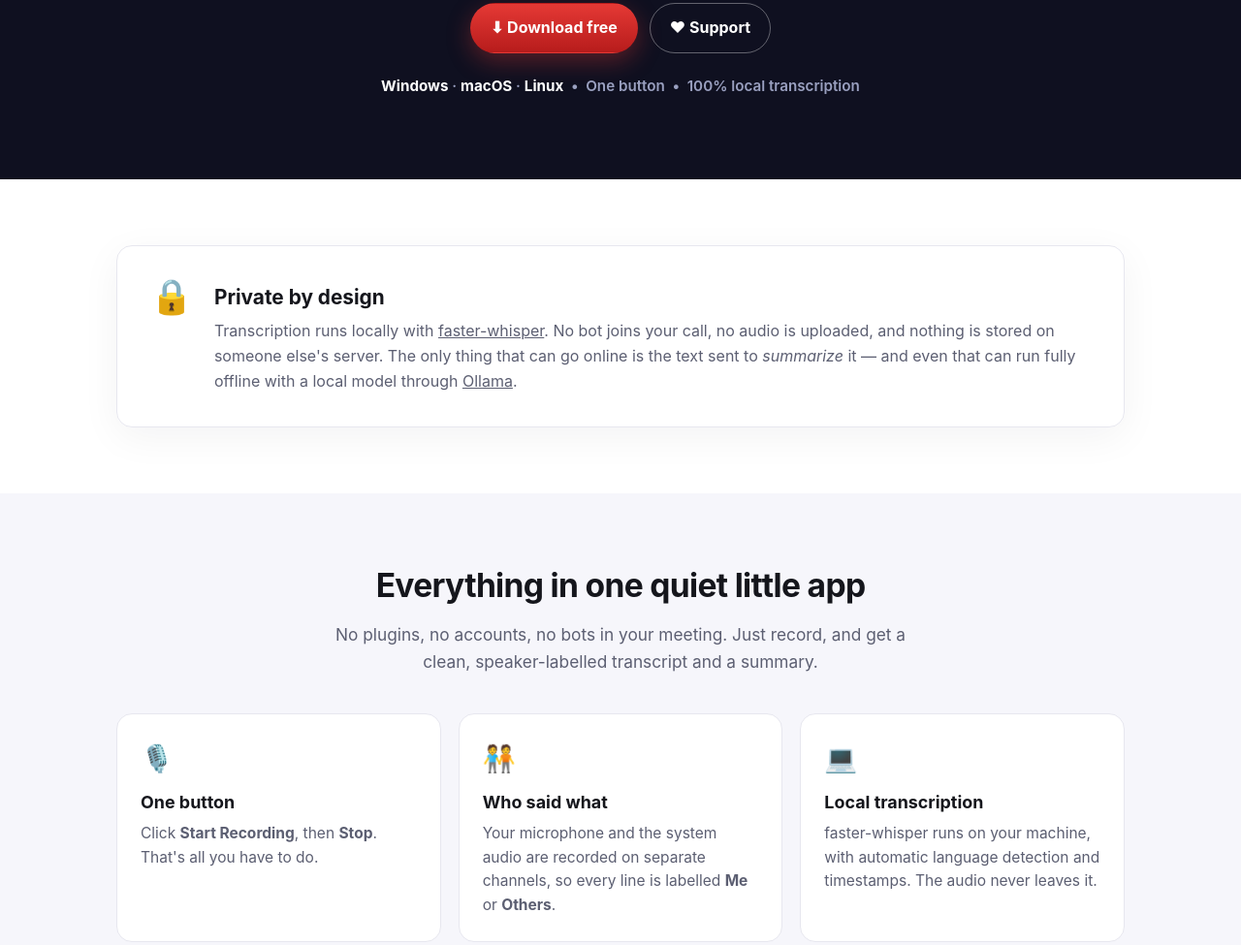
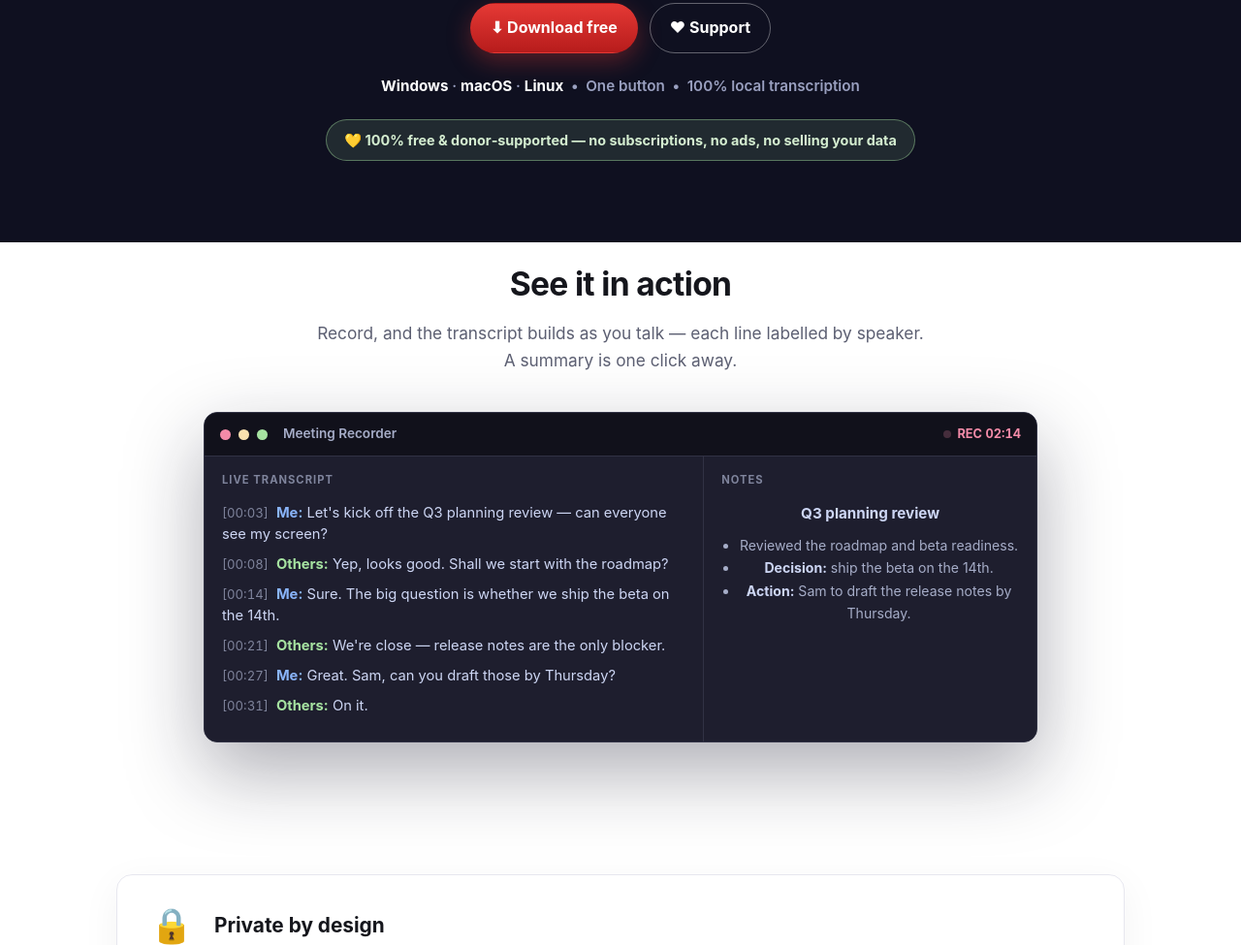
Before and after one commit to giacfalk/meeting-transcribe-n-summarize, a plain HTML site: page index.html in a window 1280 px wide. Shown: the part 438-1413 px from the top of the page at 97% size. Drawn offline with Linux system fonts and the light colour scheme.

Commit message:
Website: animated app demo mockup + free & donor-supported highlight

```diff
--- a/index.html
+++ b/index.html
@@ -3,6 +3,7 @@
 <head>
 <meta charset="utf-8">
 <meta name="viewport" content="width=device-width, initial-scale=1">
+<script>document.documentElement.classList.add('js')</script>
 <title>Meeting Recorder — private, local meeting transcription</title>
 <meta name="description" content="A one-button desktop app that records your meetings, transcribes them locally, labels who said what, and writes the summary. Your audio never leaves your machine. Windows, macOS, Linux.">
 <link rel="icon" href="assets/logo.png">
@@ -92,6 +93,44 @@
   .hero .meta{margin-top:22px;color:#9aa0c0;font-size:.95rem;font-weight:600}
   .hero .meta b{color:#fff}
 
+  /* free & donor-supported pill */
+  .free-pill{display:inline-flex;align-items:center;gap:8px;margin-top:22px;padding:9px 18px;border-radius:999px;
+    background:rgba(166,227,161,.12);border:1px solid rgba(166,227,161,.42);color:#d4edd0;font-weight:700;font-size:.9rem}
+
+  /* demo (app mockup) */
+  .demo{padding-top:16px}
+  .app{max-width:860px;margin:0 auto;background:#1e1e2e;border:1px solid #313244;border-radius:14px;overflow:hidden;
+    box-shadow:0 30px 80px rgba(20,20,40,.35);text-align:left}
+  .app .titlebar{display:flex;align-items:center;gap:8px;background:#11111b;padding:11px 16px;border-bottom:1px solid #313244}
+  .app .tdot{width:11px;height:11px;border-radius:50%;background:#45475a}
+  .app .tdot.r{background:#f38ba8}.app .tdot.y{background:#f9e2af}.app .tdot.g{background:#a6e3a1}
+  .app .ttl{color:#a6adc8;font-size:.85rem;font-weight:600;margin-left:8px}
+  .app .rec{margin-left:auto;color:#f38ba8;font-size:.8rem;font-weight:700;display:flex;align-items:center;gap:6px;font-variant-numeric:tabular-nums}
+  .app .rec::before{content:"";width:8px;height:8px;border-radius:50%;background:#f38ba8;animation:pulse 1.4s ease-in-out infinite}
+  @keyframes pulse{0%,100%{opacity:1}50%{opacity:.2}}
+  .app .body{display:grid;grid-template-columns:1.5fr 1fr;gap:1px;background:#313244}
+  .app .pane{background:#1e1e2e;padding:16px 18px;min-height:236px}
+  .app .plabel{color:#7f849c;font-size:.7rem;font-weight:700;letter-spacing:.09em;text-transform:uppercase;margin-bottom:13px}
+  .app .line{font-size:.92rem;line-height:1.5;margin-bottom:9px;color:#cdd6f4}
+  .app .line .ts{color:#7f849c;font-variant-numeric:tabular-nums;margin-right:4px;font-size:.82rem}
+  .app .line .me{color:#89b4fa;font-weight:700}
+  .app .line .ot{color:#a6e3a1;font-weight:700}
+  .app .cursor{display:inline-block;width:7px;height:15px;background:#89b4fa;vertical-align:-2px;margin-left:3px;animation:blink 1.05s step-end infinite}
+  @keyframes blink{0%,100%{opacity:1}50%{opacity:0}}
+  .app .note h4{margin:0 0 9px;color:#cdd6f4;font-size:.95rem}
+  .app .note ul{margin:0;padding-left:18px;color:#a6adc8;font-size:.88rem;line-height:1.65}
+  .app .note b{color:#cdd6f4}
+  @media(max-width:620px){.app .body{grid-template-columns:1fr}}
+  /* animated line-by-line reveal (progressive enhancement; static if no JS) */
+  .js .demo .line{opacity:0;transform:translateY(8px)}
+  .demo.reveal .line{opacity:1;transform:none;transition:opacity .45s ease,transform .45s ease}
+  .demo.reveal .line:nth-child(2){transition-delay:.45s}
+  .demo.reveal .line:nth-child(3){transition-delay:.9s}
+  .demo.reveal .line:nth-child(4){transition-delay:1.35s}
+  .demo.reveal .line:nth-child(5){transition-delay:1.8s}
+  .demo.reveal .line:nth-child(6){transition-delay:2.25s}
+  @media(prefers-reduced-motion:reduce){.js .demo .line{opacity:1;transform:none}}
+
   /* sections */
   section{padding:68px 0}
   .soft{background:var(--bg-soft)}
@@ -170,8 +209,47 @@
       <a class="btn btn-ghost" href="#support">♥ Support</a>
     </div>
     <div class="meta"><b>Windows</b> · <b>macOS</b> · <b>Linux</b> &nbsp;•&nbsp; One button &nbsp;•&nbsp; 100% local transcription</div>
+    <div class="free-pill">💛 100% free &amp; donor‑supported — no subscriptions, no ads, no selling your data</div>
   </div>
 </header>
+
+<section class="demo">
+  <div class="wrap">
+    <h2>See it in action</h2>
+    <p class="lead">Record, and the transcript builds as you talk — each line labelled by speaker. A summary is one click away.</p>
+    <div class="app">
+      <div class="titlebar">
+        <span class="tdot r"></span><span class="tdot y"></span><span class="tdot g"></span>
+        <span class="ttl">Meeting Recorder</span>
+        <span class="rec">REC 02:14</span>
+      </div>
+      <div class="body">
+        <div class="pane">
+          <div class="plabel">Live transcript</div>
+          <div class="lines">
+            <div class="line"><span class="ts">[00:03]</span> <span class="me">Me:</span> Let's kick off the Q3 planning review — can everyone see my screen?</div>
+            <div class="line"><span class="ts">[00:08]</span> <span class="ot">Others:</span> Yep, looks good. Shall we start with the roadmap?</div>
+            <div class="line"><span class="ts">[00:14]</span> <span class="me">Me:</span> Sure. The big question is whether we ship the beta on the 14th.</div>
+            <div class="line"><span class="ts">[00:21]</span> <span class="ot">Others:</span> We're close — release notes are the only blocker.</div>
+            <div class="line"><span class="ts">[00:27]</span> <span class="me">Me:</span> Great. Sam, can you draft those by Thursday?</div>
+            <div class="line"><span class="ts">[00:31]</span> <span class="ot">Others:</span> On it.<span class="cursor"></span></div>
+          </div>
+        </div>
+        <div class="pane">
+          <div class="plabel">Notes</div>
+          <div class="note">
+            <h4>Q3 planning review</h4>
+            <ul>
+              <li>Reviewed the roadmap and beta readiness.</li>
+              <li><b>Decision:</b> ship the beta on the 14th.</li>
+              <li><b>Action:</b> Sam to draft the release notes by Thursday.</li>
+            </ul>
+          </div>
+        </div>
+      </div>
+    </div>
+  </div>
+</section>
 
 <section>
   <div class="wrap">
@@ -242,7 +320,7 @@
 <section id="support">
   <div class="wrap">
     <h2>Support the project</h2>
-    <p class="lead">Meeting Recorder is free for noncommercial use and built in spare time. If it saves you time, a small contribution keeps it improving.</p>
+    <p class="lead">Meeting Recorder is free, and kept going by donations — not ads, subscriptions, or selling your data. If it saves you time, a small contribution keeps it improving.</p>
     <div class="support-ctas">
       <a class="btn btn-pink" href="https://github.com/sponsors/giacfalk">♥ Sponsor on GitHub</a>
       <a class="btn btn-primary" href="https://www.paypal.com/donate/?business=giacomo.falchetta%40gmail.com&no_recurring=0&item_name=Support%20Meeting%20Recorder&currency_code=EUR">Donate via PayPal</a>
@@ -263,5 +341,19 @@
   </div>
 </footer>
 
+<script>
+  (function () {
+    var demo = document.querySelector('.demo');
+    if (!demo) return;
+    if (!('IntersectionObserver' in window)) { demo.classList.add('reveal'); return; }
+    var io = new IntersectionObserver(function (entries) {
+      entries.forEach(function (e) {
+        if (e.isIntersecting) { demo.classList.add('reveal'); io.disconnect(); }
+      });
+    }, { threshold: 0.25 });
+    io.observe(demo);
+  })();
+</script>
+
 </body>
 </html>
```
